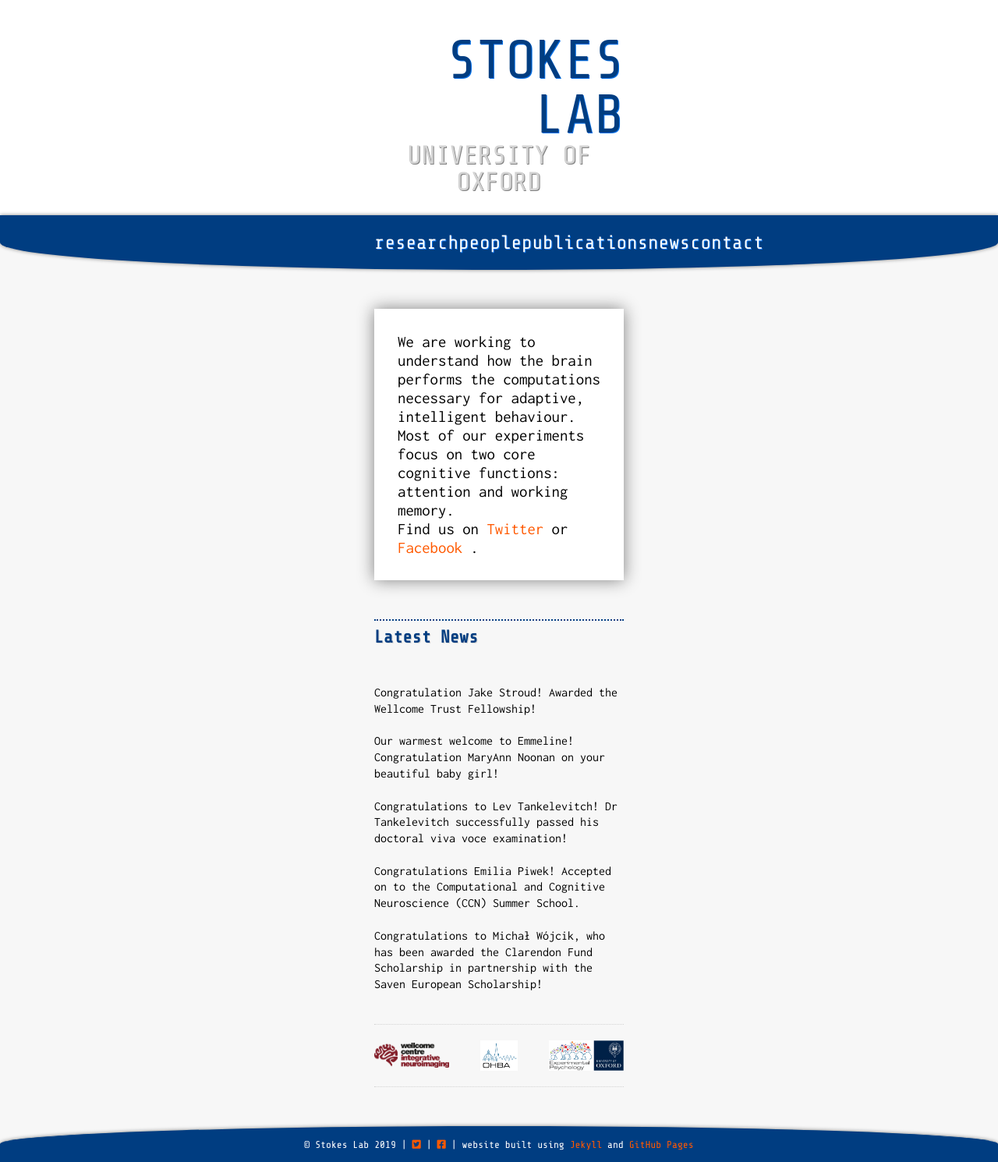
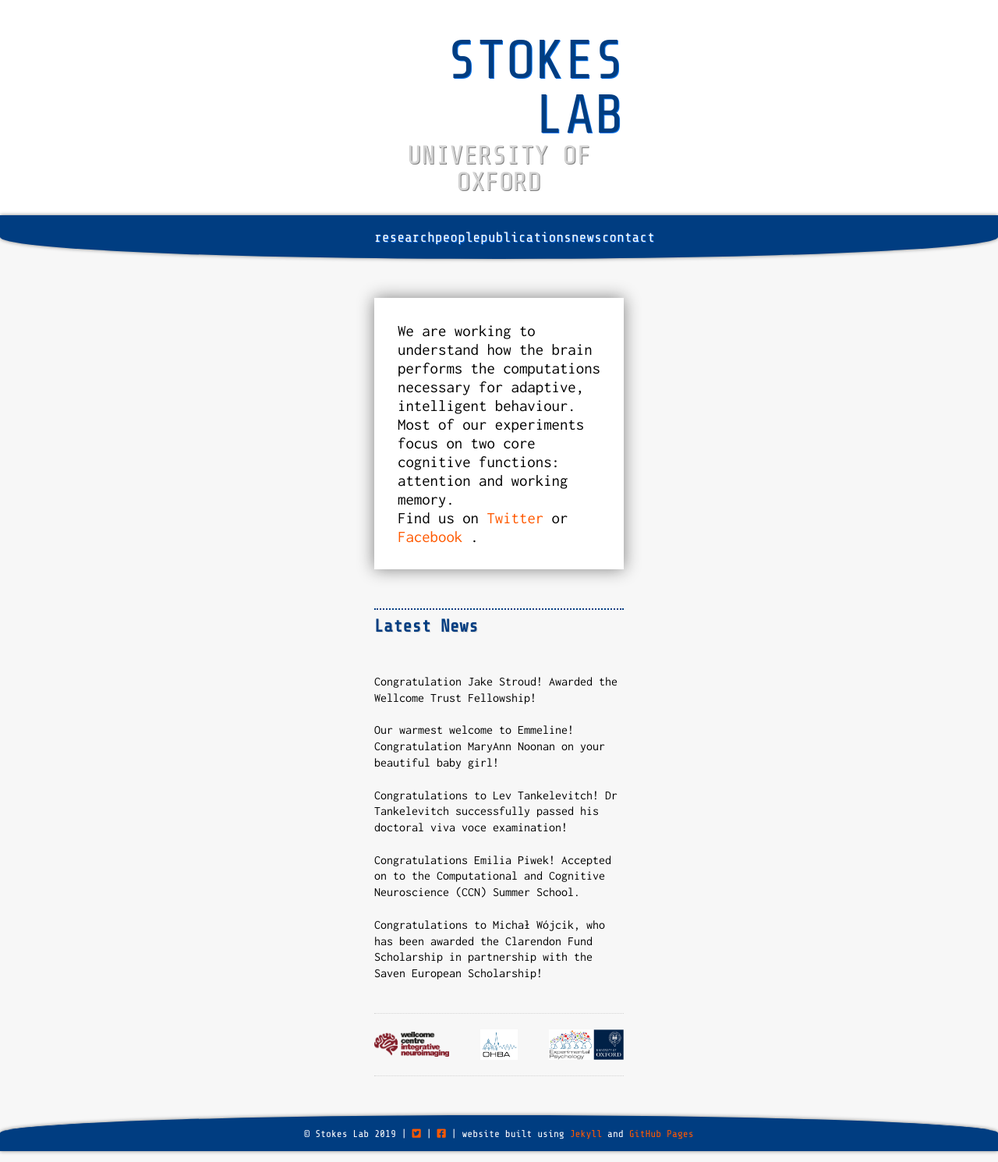
Before and after one commit to stokeslab/stokeslab.github.io, a Jekyll site: the page built from index.html, in a window 1280 px wide. Shown: the whole page at 78% size. Built offline with Jekyll 4.4.1, drawn with Linux system fonts in a browser that asks for light colours; nearby versions of some CDN libraries; some web fonts are replaced.

Commit message:
Update _layout.scss

```diff
--- a/_sass/_layout.scss
+++ b/_sass/_layout.scss
@@ -13,7 +13,7 @@ $title-line-height-small: $title-size-small * 1;
 $logo-size: 120px;
 $logo-size-small: 18vw;
 
-$menu-font-size: 25px;
+$menu-font-size: 18px;
 $menu-font-size-small: 3.2vw;
 
 $menu-right-padding: 30px;
```
